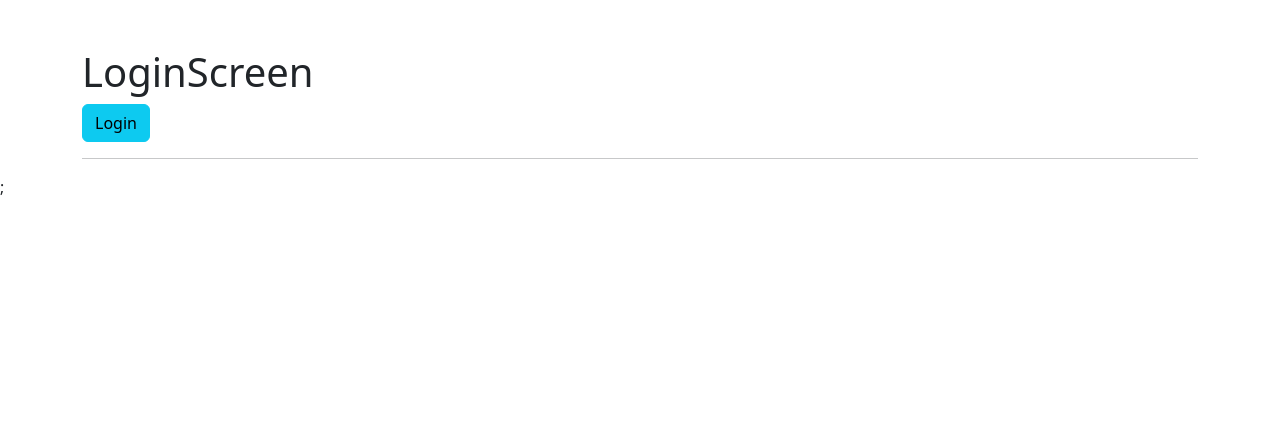
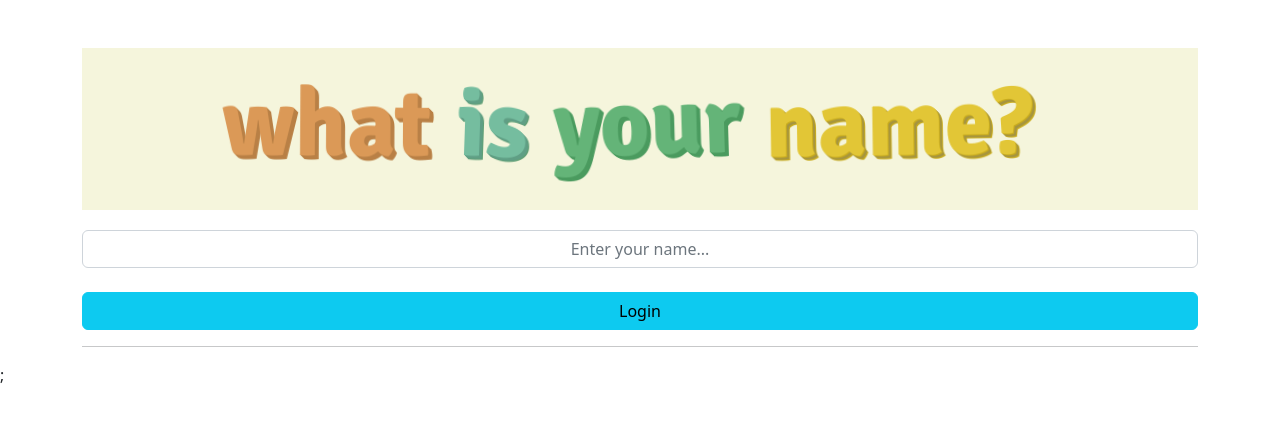
Before and after one commit to Mati69lbt/HeroesApp, a React (Create React App) app: page /login in a window 1280 px wide. Shown: the top 422 px of the page. Built offline with nearby package versions, Linux system fonts and the light colour scheme.

Commit message:
falta readme

```diff
--- /dev/null
+++ b/src/components/associations/Associations.js
@@ -0,0 +1,17 @@
+import React from "react";
+import { Link } from "react-router-dom";
+import "./ass.css";
+const Associations = () => {
+  return (
+    <div className="alo ">
+      <Link to="/search" className="a">
+        Welcome to your Comics Page
+      </Link>
+    </div>
+  );
+};
+
+export default Associations;
+
+//  Welcome to your Comics Page!!!
+// Here you can find the best heroes of the universe, search by company or directly search for it yourself
--- /dev/null
+++ b/src/components/associations/ass.css
@@ -0,0 +1,52 @@
+@keyframes tipsy {
+  0 {
+    transform: translateX(-50%) translateY(-50%) rotate(0deg);
+  }
+  100% {
+    transform: translateX(-50%) translateY(-50%) rotate(360deg);
+  }
+}
+
+.alo {
+  font-family: helvetica, arial, sans-serif;
+  background-color: #2e2e31;
+}
+
+.a {
+  color: #fffbf1;
+  text-shadow: 0 20px 25px #2e2e31, 0 40px 60px #2e2e31;
+  font-size: 85px;
+  text-align: center;
+  font-weight: bold;
+  text-decoration: none;
+  letter-spacing: -3px;
+  margin: 0;
+  position: absolute;
+  top: 50%;
+  left: 50%;
+  transform: translateX(-50%) translateY(-50%);
+}
+
+.a:before,
+.a:after {
+  content: "";
+  padding: 0.9em 0.4em;
+  position: absolute;
+  left: 50%;
+  width: 100%;
+  top: 50%;
+  display: block;
+  border: 15px solid rgb(43, 0, 255);
+  transform: translateX(-50%) translateY(-50%) rotate(0deg);
+  animation: 10s infinite alternate ease-in-out tipsy;
+}
+
+.a:before {
+  border-color: #694ad9 #d94a5b rgba(0, 0, 0, 0) rgba(0, 0, 0, 0);
+  z-index: -1;
+}
+
+.a:after {
+  border-color: rgba(0, 0, 0, 0) rgba(0, 0, 0, 0) #c8d94a #51d94a;
+  box-shadow: 25px 25px 25px rgba(46, 46, 49, 0.8);
+}
--- a/src/components/heroes/HeroCard.js
+++ b/src/components/heroes/HeroCard.js
@@ -12,7 +12,7 @@ const HeroCard = ({
     <div
       className="card row gx-5"
       style={{
-        maxWidth: 450,
+        maxWidth: "45%",
         marginBottom: "10px",
       }}
     >
--- a/src/components/login/LoginScreen.js
+++ b/src/components/login/LoginScreen.js
@@ -1,29 +1,66 @@
-import React, { useContext } from "react";
+import React, { useContext, useState } from "react";
 import { useNavigate } from "react-router-dom";
 
 import { AuthContext } from "../../auth/AuthContext";
 import { types } from "../../types/types";
+import "./log.css";
 
 const LoginScreen = () => {
+  const [nameLoging, setNameLoging] = useState("");
   const navigate = useNavigate();
   const { dispatch } = useContext(AuthContext);
+
+  const handleInputChange = (e) => {
+    let name = e.target.value;
+    // name = name[0].toUpperCase() + name.substring(1);
+    // console.log(name);
+    setNameLoging(name);
+  };
+
+  const handleSubmit = (e) => {
+    e.preventDefault();
+    setNameLoging("");
+  };
   const handleLogin = () => {
-    const lastPath = localStorage.getItem("lastPath") || "/marvel";
+    //const lastPath = localStorage.getItem("lastPath") || "/marvel";
 
-    navigate(lastPath, { replace: true });
+    navigate("/", { replace: true });
     dispatch({
       type: types.login,
       payload: {
-        name: "Matias",
+        name: nameLoging[0].toUpperCase() + nameLoging.substring(1),
       },
     });
   };
   return (
     <div className="container mt-5">
-      <h1>LoginScreen</h1>
-      <button className="btn btn-info" onClick={handleLogin}>
-        Login
-      </button>
+      <div className="title">
+        <h1>
+          <span className="span">what </span>
+          <span className="span">is </span>
+          <span className="span">your </span>
+          <span className="span">name?</span>
+        </h1>
+      </div>
+
+      <form onSubmit={handleSubmit}>
+        <input
+          type="text"
+          placeholder="Enter your name..."
+          className="form-control"
+          name="searchText"
+          value={nameLoging}
+          onChange={handleInputChange}
+          autoComplete="off"
+          style={{ textAlign: "center" }}
+        />
+        <br />
+        <div className="d-grid gap-2">
+          <button className="btn btn-info " onClick={handleLogin}>
+            Login
+          </button>
+        </div>
+      </form>
       <hr />
     </div>
   );
--- /dev/null
+++ b/src/components/login/log.css
@@ -0,0 +1,117 @@
+@import url(https://fonts.googleapis.com/css?family=Signika:700,300,600);
+
+html,
+.title {
+  height: 100%;
+}
+.title {
+  display: flex;
+  justify-content: center;
+  align-items: center;
+  margin: 20px 0;
+  text-align: center;
+  background: beige;
+  overflow: hidden;
+}
+
+h1 {
+  font-size: 5em;
+  font: bold 7.5vw/1.6 "Signika", sans-serif;
+  user-select: none;
+}
+
+h1 .span {
+  display: inline-block;
+  animation: float 0.2s ease-in-out infinite;
+}
+@keyframes float {
+  0%,
+  100% {
+    transform: none;
+  }
+  33% {
+    transform: translateY(-1px) rotate(-2deg);
+  }
+  66% {
+    transform: translateY(1px) rotate(2deg);
+  }
+}
+body:hover .span {
+  animation: bounce 0.6s;
+}
+@keyframes bounce {
+  0%,
+  100% {
+    transform: translate(0);
+  }
+  25% {
+    transform: rotateX(20deg) translateY(2px) rotate(-3deg);
+  }
+  50% {
+    transform: translateY(-20px) rotate(3deg) scale(1.1);
+  }
+}
+
+.span:nth-child(4n) {
+  color: hsl(50, 75%, 55%);
+  text-shadow: 1px 1px hsl(50, 75%, 45%), 2px 2px hsl(50, 45%, 45%),
+    3px 3px hsl(50, 45%, 45%), 4px 4px hsl(50, 75%, 45%);
+}
+.span:nth-child(4n-1) {
+  color: hsl(135, 35%, 55%);
+  text-shadow: 1px 1px hsl(135, 35%, 45%), 2px 2px hsl(135, 35%, 45%),
+    3px 3px hsl(135, 35%, 45%), 4px 4px hsl(135, 35%, 45%);
+}
+.span:nth-child(4n-2) {
+  color: hsl(155, 35%, 60%);
+  text-shadow: 1px 1px hsl(155, 25%, 50%), 2px 2px hsl(155, 25%, 50%),
+    3px 3px hsl(155, 25%, 50%), 4px 4px hsl(140, 25%, 50%);
+}
+.span:nth-child(4n-3) {
+  color: hsl(30, 65%, 60%);
+  text-shadow: 1px 1px hsl(30, 45%, 50%), 2px 2px hsl(30, 45%, 50%),
+    3px 3px hsl(30, 45%, 50%), 4px 4px hsl(30, 45%, 50%);
+}
+
+h1 .span:nth-child(2) {
+  animation-delay: 0.05s;
+}
+h1 .span:nth-child(3) {
+  animation-delay: 0.1s;
+}
+h1 .span:nth-child(4) {
+  animation-delay: 0.15s;
+}
+h1 .span:nth-child(5) {
+  animation-delay: 0.2s;
+}
+h1 .span:nth-child(6) {
+  animation-delay: 0.25s;
+}
+h1 .span:nth-child(7) {
+  animation-delay: 0.3s;
+}
+h1 .span:nth-child(8) {
+  animation-delay: 0.35s;
+}
+h1 .span:nth-child(9) {
+  animation-delay: 0.4s;
+}
+h1 .span:nth-child(10) {
+  animation-delay: 0.45s;
+}
+h1 .span:nth-child(11) {
+  animation-delay: 0.5s;
+}
+h1 .span:nth-child(12) {
+  animation-delay: 0.55s;
+}
+h1 .span:nth-child(13) {
+  animation-delay: 0.6s;
+}
+h1 .span:nth-child(14) {
+  animation-delay: 0.65s;
+}
+.span {
+  margin-right: 25px;
+}
--- a/src/components/search/SearchScreen.js
+++ b/src/components/search/SearchScreen.js
@@ -51,7 +51,7 @@ const SearchScreen = () => {
           <hr />
           {q === "" && <div className="alert alert-info">Search a hero</div>}
           {q !== "" && heroesFilteres.length === 0 && (
-            <div className="alert alert-info">There is no a hero with {q}</div>
+            <div className="alert alert-info">There is no a hero with {q} </div>
           )}
           {heroesFilteres.map((hero) => (
             <HeroCard key={hero.id} {...hero} />
--- a/src/components/ul/NavBar.js
+++ b/src/components/ul/NavBar.js
@@ -18,17 +18,18 @@ export const Navbar = () => {
     navigate("/login", { replace: true });
   };
   return (
-    <nav className="navbar navbar-expand-sm navbar-dark bg-dark ">
-      <Link className="navbar-brand" to="/">
-        Asociaciones
-      </Link>
-
-      <div className="navbar-collapse">
+    <nav
+      className="navbar navbar-expand-lg navbar-dark bg-dark"
+      style={{ marginLeft: "5px" }}
+    >
+      <div className="navbar-collapse" style={{ marginLeft: "25px" }}>
+        <NavLink className="navbar-nav  nav-link" to="/">
+          Associations
+        </NavLink>
         <div className="navbar-nav">
           <NavLink className="nav-item nav-link" to="/marvel">
             Marvel
           </NavLink>
-
           <NavLink className="nav-item nav-link" to="/dc">
             DC
           </NavLink>
--- a/src/routers/DashboardRoutes.js
+++ b/src/routers/DashboardRoutes.js
@@ -5,6 +5,7 @@ import MarvelScreen from "../components/marvel/MarvelScreen";
 import HeroesScreen from "../components/heroes/HeroesScreen";
 import DcScrren from "../components/dc/DcScrren";
 import SearchScreen from "../components/search/SearchScreen";
+import Associations from "../components/associations/Associations";
 
 const DashboardRoutes = (props) => {
   return (
@@ -12,11 +13,11 @@ const DashboardRoutes = (props) => {
       <Navbar />
       <div className="container mt-2">
         <Routes>
+          <Route path="/" element={<Associations />}></Route>
           <Route path="/marvel" element={<MarvelScreen />}></Route>
           <Route path="/hero/:heroeId" element={<HeroesScreen />}></Route>
           <Route path="/dc" element={<DcScrren />}></Route>
           <Route path="/search" element={<SearchScreen />}></Route>
-          {/* <Redirect to="/marvel" /> */}
         </Routes>
       </div>
     </>
```
